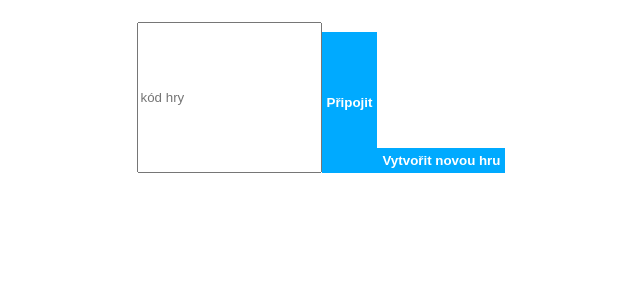
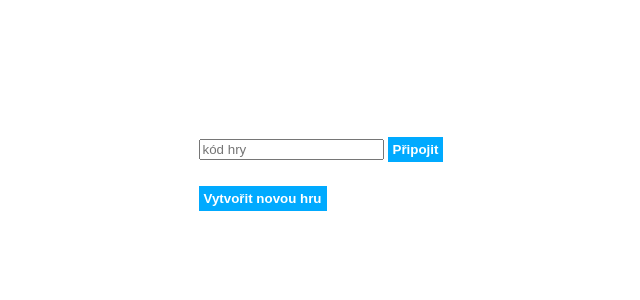
Before and after one commit to Mmac3569/matematico, a PHP site: page /multiplayer/index.php in a window 1280 px wide. Shown: the part 58-358 px from the top of the page, without its empty margins (319-959 px from the left). Run offline with PHP 8.4, Linux system fonts and the light colour scheme.

Commit message:
better style

```diff
--- a/multiplayer/index.php
+++ b/multiplayer/index.php
@@ -14,9 +14,11 @@
     </header>
 
     <div id="flex-container">
-        <input type="text" id="code-in" placeholder="kód hry">
-        <button id="code-submit" onclick="joinGame()">Připojit</button><br>
-        <button id="create-new-button" onclick="createNewGame()">Vytvořit novou hru</button>
+        <div>
+            <input type="text" id="code-in" placeholder="kód hry">
+            <button id="code-submit" onclick="joinGame()">Připojit</button><br>
+            <button id="create-new-button" onclick="createNewGame()">Vytvořit novou hru</button>
+        </div>
     </div>
 </body>
 </html>
--- a/multiplayer/styles.css
+++ b/multiplayer/styles.css
@@ -14,6 +14,7 @@ button {
 }
 
 #flex-container {
+    margin-top: 10%;
     display: flex;
     flex-flow: row wrap;
     justify-content: center;
```
